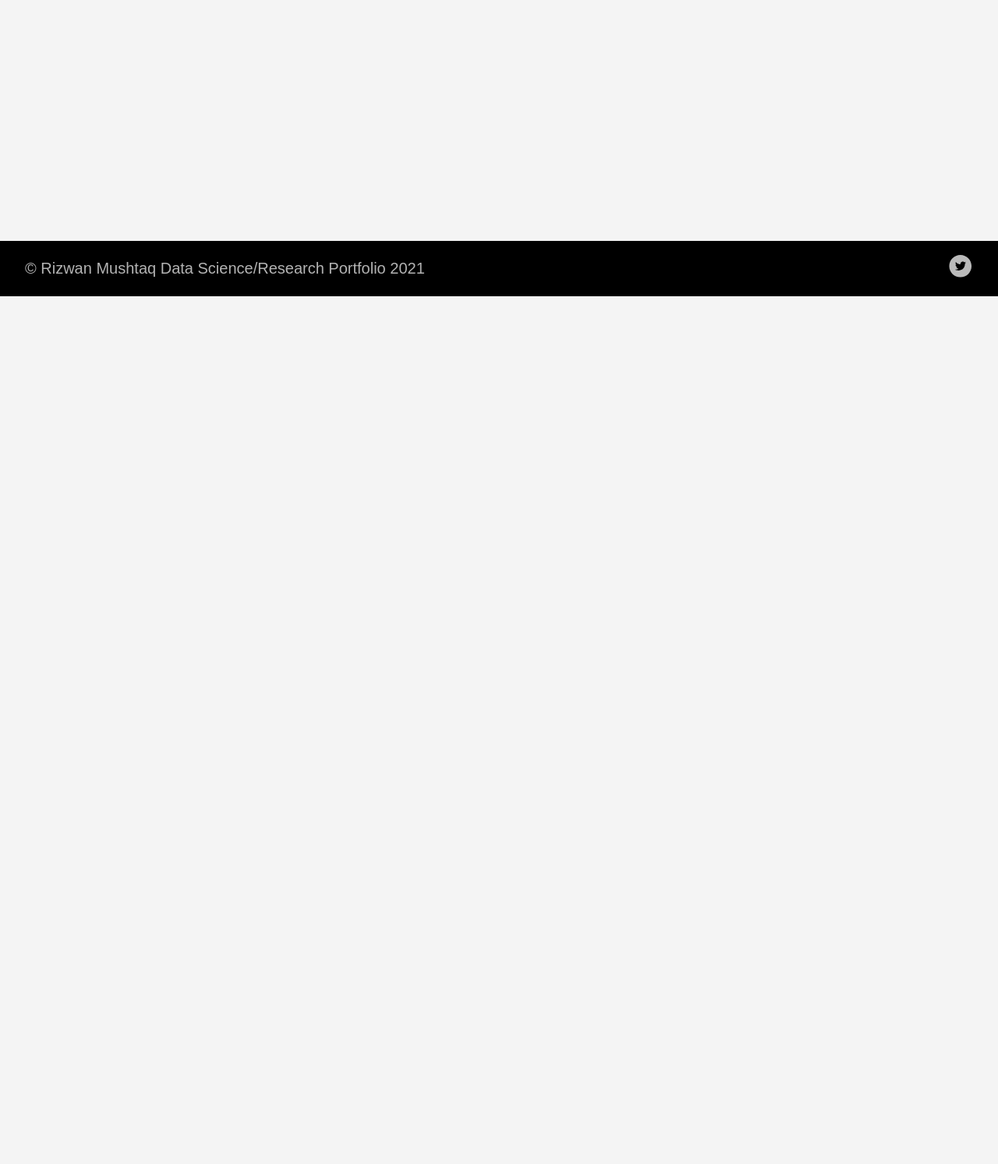
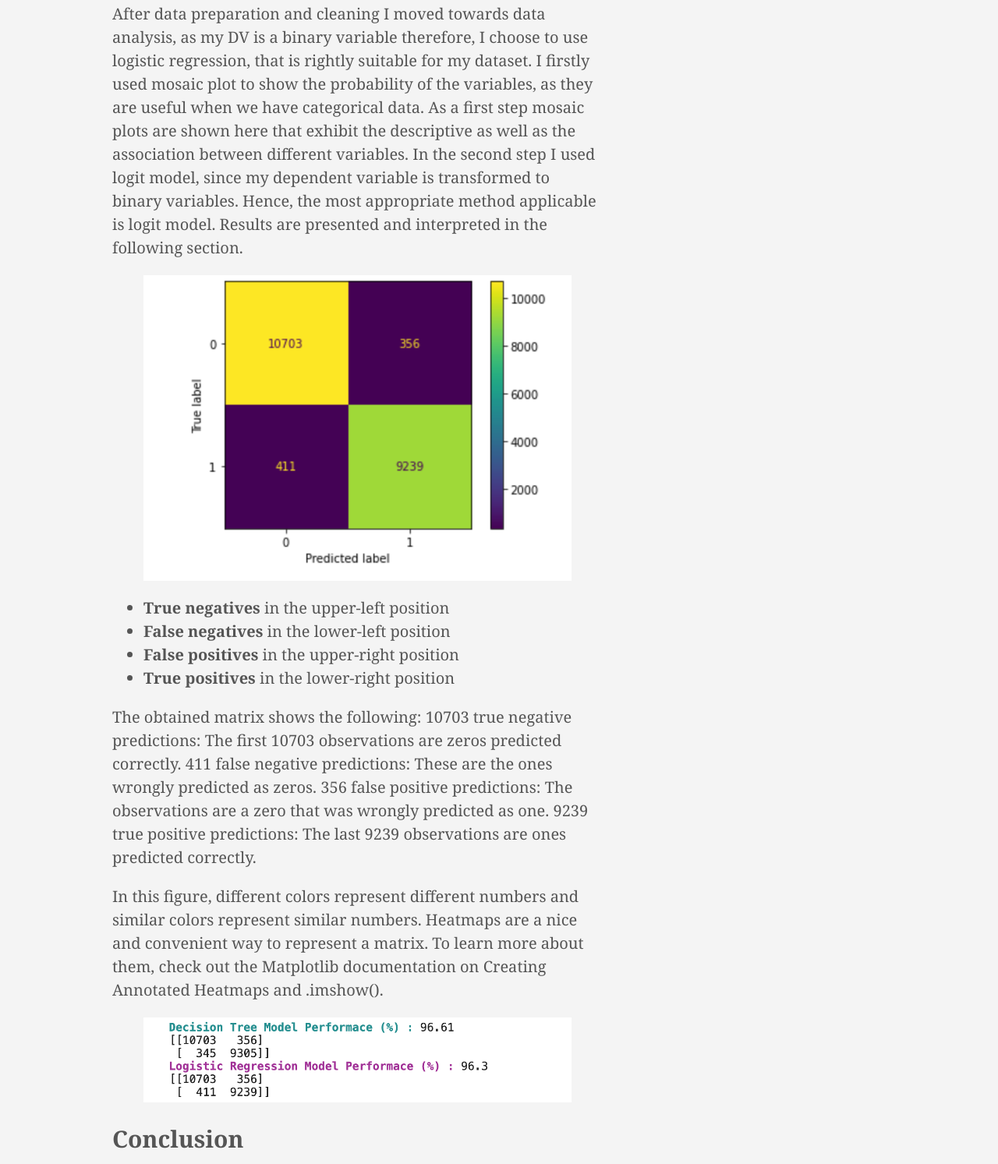
Before and after one commit to Rizwanhcc/ds-portfolio, a plain HTML site: page post/project-1/index.html in a window 1280 px wide. Shown: the part 2107-3600 px from the top of the page at 78% size. Before the commit the page ends 2487 px from the top, so only its background shows below. Drawn offline with Linux system fonts and the light colour scheme.

Commit message:
first commit

```diff
--- a/post/project-1/index.html
+++ b/post/project-1/index.html
@@ -195,9 +195,74 @@
 <p>This result of this analysis might be useful for banks and other financial institutions as well as for Government to devise credit policy in the different regions based on the credit card behavior of the population.</p>
 </li>
 </ul>
+
+
+<h2> Data and Methods</h2>
+
+<p>In this research I will use an open source dataset ‘The National Financial Capability Study’ <a href="https://www.usfinancialcapability.org/datainuse.php">(NFCS)</a> provided by FINRA. This dataset is a primary data collected from the US citizens with an interval of three years. The first round of survey was conducted in the year of 2009 following the Global financial turmoil.</p>
+
+<p>The research question I want to answer by using this dataset as defined earlier is: </p>
+
+<ul>
+   <li> Can we predict the credit card behavior based on demographic and household characteristics in the US? </li>
+     <li> Whether this dataset provide useful information to predict credit card behavior ? </li>
+     <li> Can we predict the financial literacy levels of US households. </li>
+
+</ul>
+
+
+<h2>Findings</h2>
+
+<p>After data preparation and cleaning I moved towards data analysis, as my DV is a binary variable therefore, I choose to use logistic regression, that is rightly suitable for my dataset.  I firstly used mosaic plot to show the probability of the variables, as they are useful when we have categorical data. As a first step mosaic plots are shown here that exhibit the descriptive as well as the association between different variables. In the second step I used logit model, since my dependent variable is transformed to binary variables. Hence, the most appropriate method applicable is logit model. Results are presented and interpreted in the following section.</p>
+
 <figure>
     <img src="https://rizwanhcc.github.io/ds-portfolio/images/credit.png"/>
 </figure>
+
+<ul>
+
+<li><strong>True negatives</strong> in the upper-left position</li>
+
+<li><strong>False negatives</strong> in the lower-left position</li>
+
+<li><strong>False positives</strong> in the upper-right position</li>
+
+<li><strong>True positives</strong> in the lower-right position</li>
+
+</ul>
+
+<p>
+The obtained matrix shows the following:
+
+10703 true negative predictions: The first 10703 observations are zeros predicted correctly.
+
+411 false negative predictions: These are the ones wrongly predicted as zeros.
+
+356 false positive predictions: The observations are a zero that was wrongly predicted as one.
+
+9239 true positive predictions: The last 9239 observations are ones predicted correctly.</p>
+
+
+<p>In this figure, different colors represent different numbers and similar colors represent similar numbers. Heatmaps are a nice and convenient way to represent a matrix. To learn more about them, check out the Matplotlib documentation on Creating Annotated Heatmaps and .imshow().</p>
+
+
+<figure>
+    <img src="https://rizwanhcc.github.io/ds-portfolio/images/blog1.png"/>
+</figure>
+
+
+<h2>Conclusion</h2>
+
+<p>In this short post I attempt to predict credit card behavior and financial literacy levels based on demographic and household characteristics in the United States. For that purpose I used NFCS dataset from 2009-2018, and applied most relevant machine learning approaches.  I found that demographic characteristics such as age, gender, marital status etc. are strong predicters of financial literacy of an individual. Keeping other things constant, we cany fairly conclude that credit record improves with age. The results confirm the accuracy of the model as well as acceptable percentage of the correctly predicted values for logistic regression.</p>
+
+
+
+
+
+
+
+
+
 
 <p><a href="https://github.com/Rizwanhcc/Predicting-Credit-Card-Behavior">Link to Github Repository</a></p>
 <p><a href="https://rizwanhcc.github.io/ds-portfolio/post/project-1/notebook.html">Notebook</a></p>
```
Also changed, not shown: images/blog1.png (added), 4 other files.
